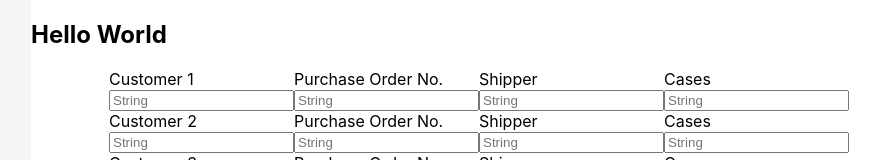
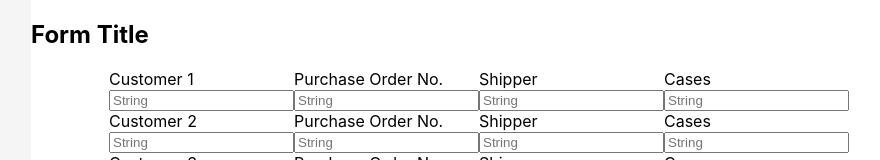
Before and after one commit to RiazCKhan/SR-front-end-test, a React (Create React App) app: page / in a window 1280 px wide. Shown: the top 160 px of the page, without its empty margins (161-1041 px from the left). Built offline with nearby package versions, Linux system fonts and the light colour scheme.

Commit message:
add form header

```diff
--- a/src/App.js
+++ b/src/App.js
@@ -14,7 +14,7 @@ function App() {
   return (
     <section className='App'>
       <div className='form-content'>
-      <h1>Hello World</h1>
+      <h1>Form Title</h1>
       <PurchaseList />
       <ShipmentList />
       </div>
```
